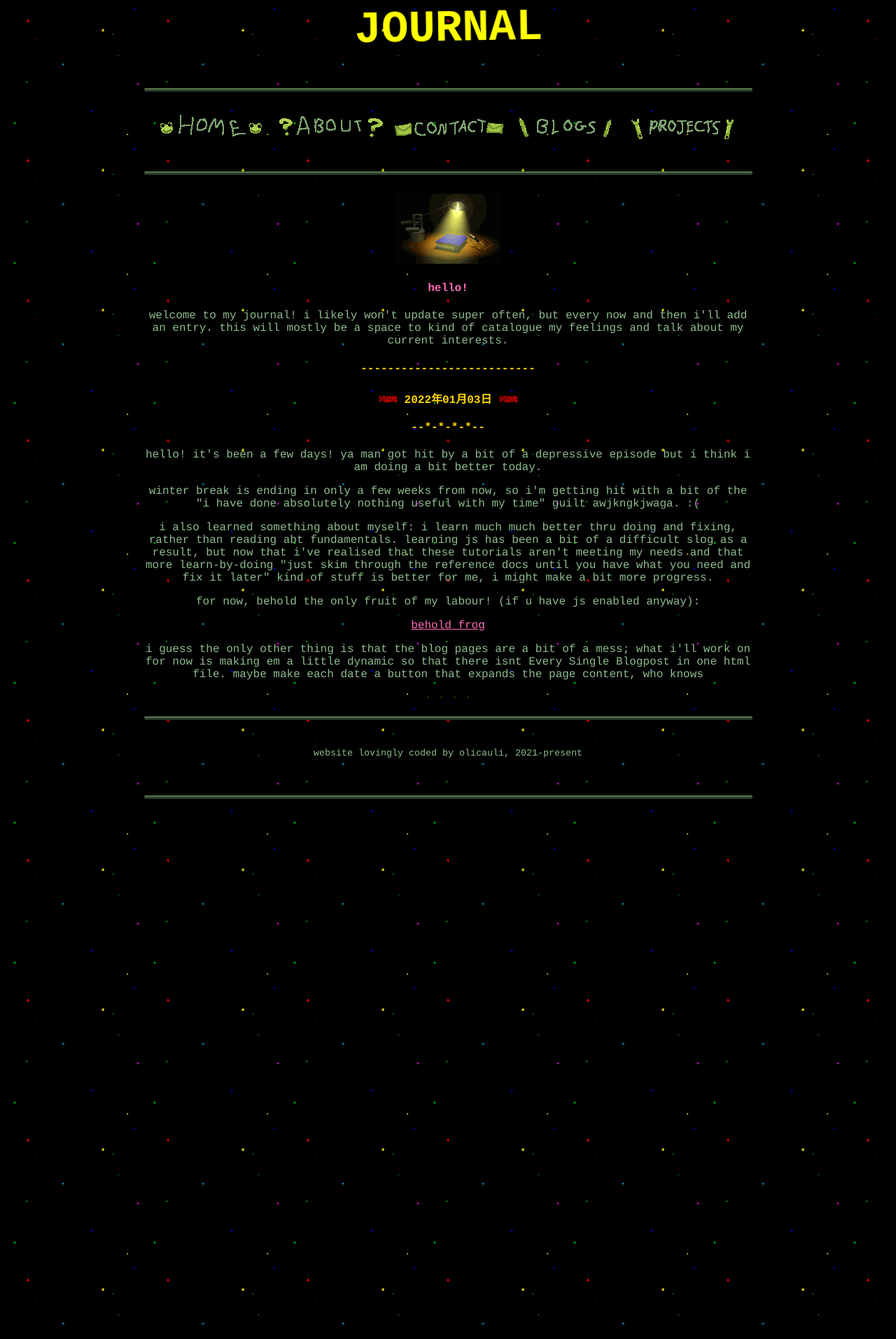
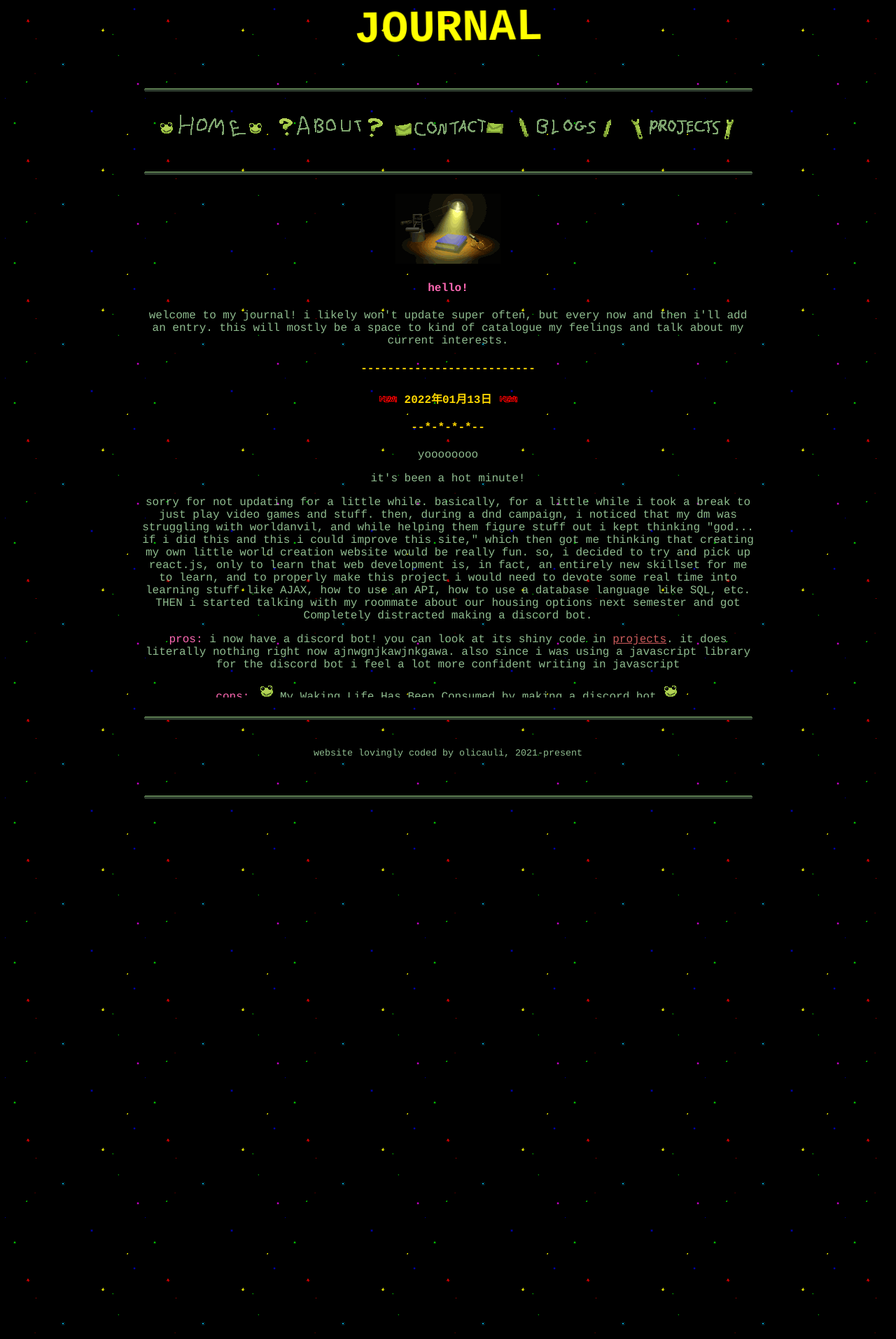
Before and after one commit to olicauli/oli-hellhole, a Jekyll site: the page built from blogs/journal.html, in a window 1280 px wide. Shown: the top 1914 px of the page at 70% size. Built offline with Jekyll 4.4.1, drawn with Linux system fonts in a browser that asks for light colours.

Commit message:
add journal entry

```diff
--- a/blogs/journal.html
+++ b/blogs/journal.html
@@ -14,7 +14,27 @@ includes_scripts: true
 
 <div id="blog_entry">
     <h4>--------------------------</h4>
-<h4 class="newwrap" class="date">2022年01月03日</h4>
+    <h4 class="newwrap" class="date">2022年01月13日</h4>
+    <h4>--*-*-*-*--</h4>
+    <p>yoooooooo</p>
+    <p>it's been a hot minute!</p>
+    <p>sorry for not updating for a little while. basically, for a little while i took a break to just play video games
+       and stuff. then, during a dnd campaign, i noticed that my dm was struggling with worldanvil, and while helping
+       them figure stuff out i kept thinking "god... if i did this and this i could improve this site," which
+       then got me thinking that creating my own little world creation website would be really fun. so, i decided to
+       try and pick up react.js, only to learn that web development is, in fact, an entirely new skillset for me to
+       learn, and to properly make this project i would need to devote some real time into learning stuff like AJAX,
+       how to use an API, how to use a database language like SQL, etc. THEN i started talking with my roommate about
+       our housing options next semester and got Completely distracted making a discord bot.</p>
+    <p><span>pros:</span> i now have a discord bot! you can look at its shiny code in <a href="">projects</a>. it does literally nothing
+      right now ajnwgnjkawjnkgawa. also since i was using a javascript library for the discord bot i feel a lot more confident
+      writing in javascript</p>
+    <p><span>cons:</span> <span style="color:DarkSeaGreen" class="frogs shake">My Waking Life Has Been Consumed by making a discord bot</span></p>
+    <p>anyways coming back and looking at all this text crammed into one file is making me cry. once my brain
+      unfixates itself i swear im gonna come back and refactor all the blogs >:)</p>
+    <p> </p>
+    <h4>--*-*-*-*--</h4>
+    <h4 class="date">2022年01月03日</h4>
     <h4>--*-*-*-*--</h4>
     <p>hello! it's been a few days! ya man got hit by a bit of a depressive episode but i think
        i am doing a bit better today.</p>
@@ -28,7 +48,7 @@ includes_scripts: true
     <p>for now, behold the only fruit of my labour! (if u have js enabled anyway):</p>
     <p class="collapsible">behold frog</p>
     <div class="collapse_content">
-   <img class="shake" src="{% link resources/images/drfrg.gif %}">
+    <img class="shake" src="/resources/images/drfrg.gif">
     <p class="shake">bow before his majesty</p>
     </div>
     <p>i guess the only other thing is that the blog pages are a bit of a mess;
@@ -76,7 +96,7 @@ in a much more readable way <i class="frogbounce"></i></p>
        old late 2000s early 2010s stuff, i kinda figured that the companies hosting them would
        try to rebrand and maybe die out. i'm so so happy i'm wrong! having a little chat box on here makes me just unbelievably happy.</p>
 
-<img src="{% link resources/images/drfrg.gif %}">
+    <img src="/resources/images/drfrg.gif">
 
     <p>second of all, i never really thought i could have so much fun making a website.
        i've been a little bit super fixated on getting this site set up, but now that everything's been mostly added i'm hoping my
```
Lines whose indentation alone changed are shown as unchanged.
